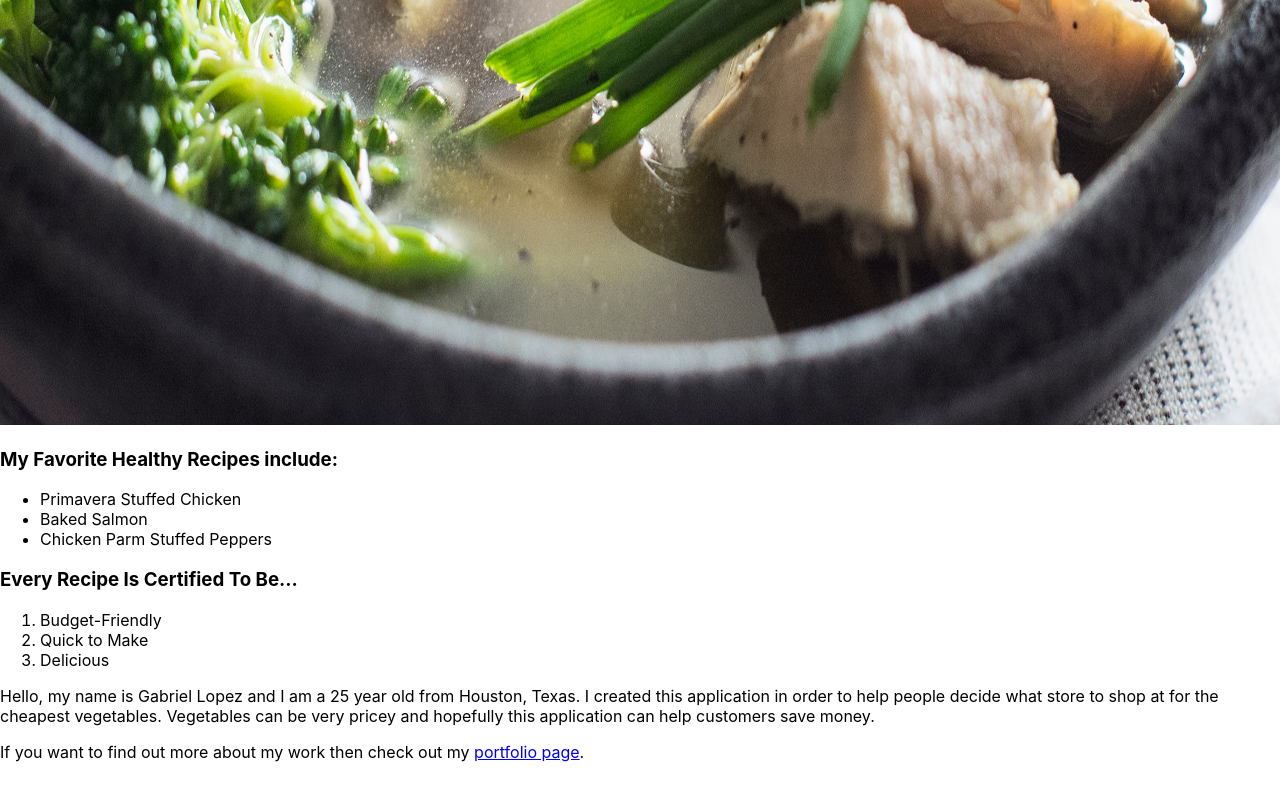
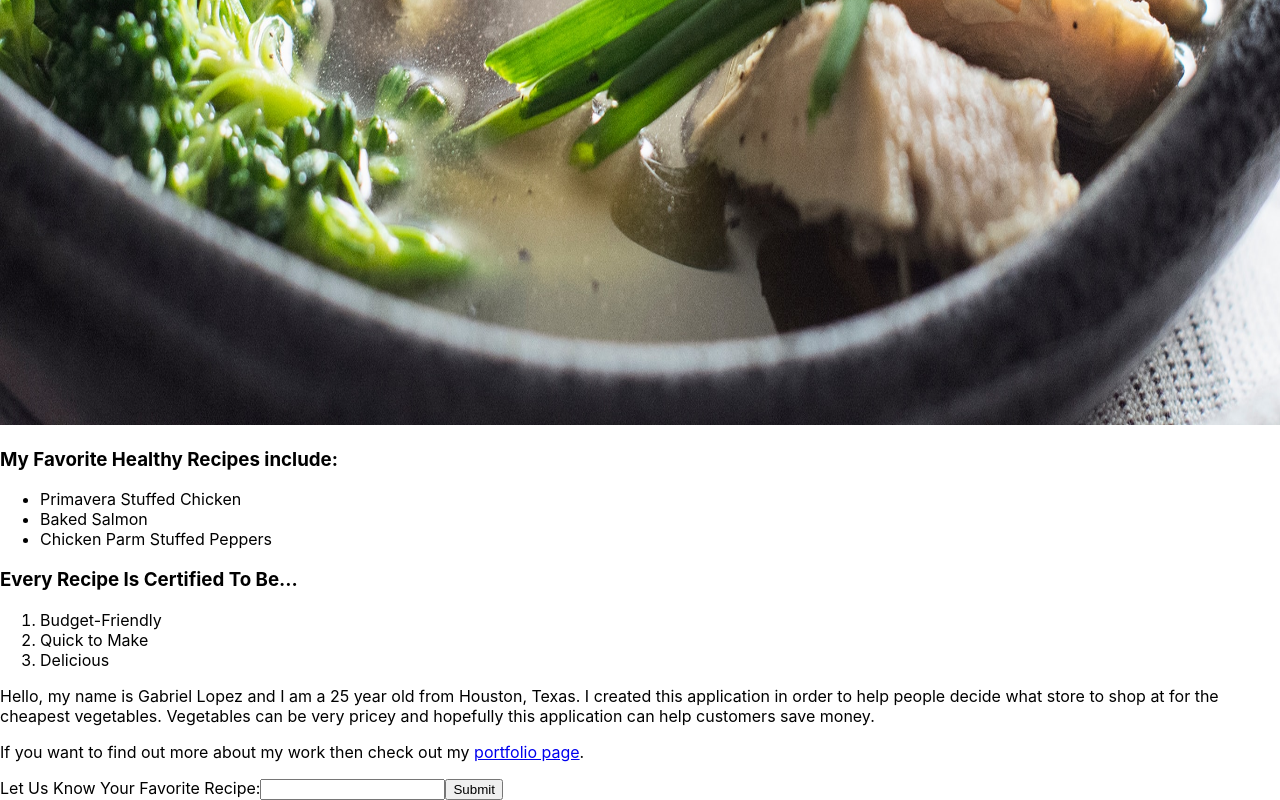
Before and after one commit to lopezg3000/creativeApp, a React (Create React App) app: page / in a window 1280 px wide. Shown: the part 1674-2474 px from the top of the page. Before the commit the page ends 2452 px from the top, so only its background shows below. Built offline with nearby package versions, Linux system fonts and the light colour scheme.

Commit message:
textFieldCreated

```diff
--- a/src/App.js
+++ b/src/App.js
@@ -3,6 +3,7 @@ import Header from "../src/components/Header"
 import Information from "../src/components/Information"
 import Navbar from "../src/components/Navbar"
 import About from "../src/components/About"
+import FavoriteRecipe from "./components/FavoriteRecipe"
 
 
 
@@ -13,6 +14,7 @@ function App() {
       <Navbar />
       <Information />
       <About />
+      <FavoriteRecipe />
     </div>
   );
 }
--- /dev/null
+++ b/src/components/FavoriteRecipe.js
@@ -0,0 +1,30 @@
+import React from 'react';
+
+const FavoriteRecipe = () => {
+    return (
+        <form>
+            <lablel>
+                Let Us Know Your Favorite Recipe:
+                <input type="text" favoriteRecipe="favoriteRecipe" />
+            </lablel>
+            <input type="submit" value="Submit" />
+        </form>
+    );
+};
+
+export default FavoriteRecipe;
+
+
+/* Create A Text Field
+
+Input elements are a great way to get input from users.
+Problems in react:
+1. Create a <form> element with opening and closing tags as well as a label
+   element with opening and closing tags
+2. Within the label element, add a descriptive phrase before creating an input
+   element.
+3. Give input element props such as type and name.
+4. After the label element, create another input element
+5. Give this input element props such as type and value.
+
+*/
```
